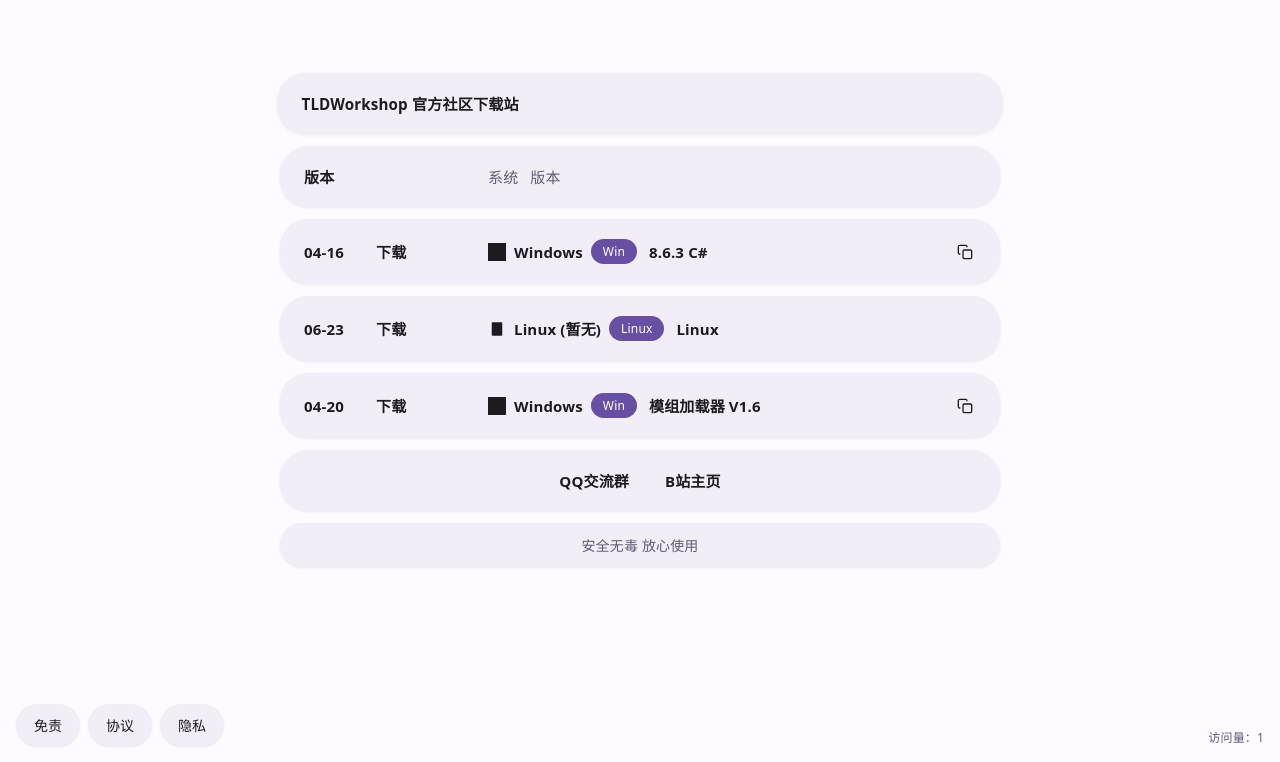
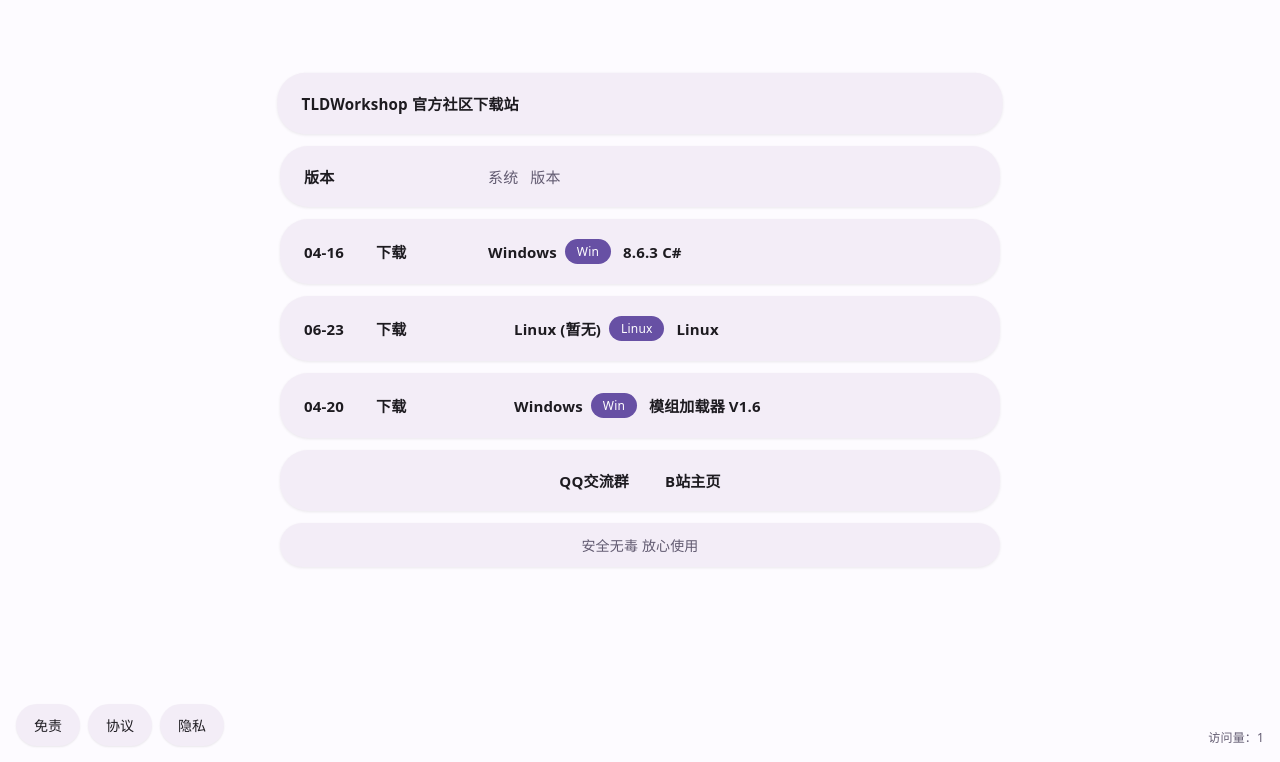
Before and after one commit to MfsGame/TLD.github.io, a plain HTML site: page index.html in a window 1280 px wide. Shown: the part 80-842 px from the top of the page. Drawn offline with Linux system fonts and the light colour scheme.

Commit message:
Add files via upload

```diff
--- a/index.html
+++ b/index.html
@@ -1,4 +1,3 @@
-
 <!DOCTYPE html>
 <html lang="zh-CN">
 <head>
@@ -527,9 +526,6 @@
           <div class="block-year"><h4 class="block-title">04-16</h4></div>
           <div class="block-client"><h4 class="block-title" data-i18n="download">下载</h4></div>
           <div class="block-studio">
-            <div class="os-icon">
-              <svg viewBox="0 0 24 24" fill="currentColor"><path d="M0 0h12v12H0V0zm12 0h12v12H12V0zM0 12h12v12H0V12zm12 0h12v12H12V12z"/></svg>
-            </div>
             <h4 class="block-title" data-i18n="windows">Windows</h4>
             <span class="os-tag">Win</span>
           </div>
@@ -537,7 +533,6 @@
         </div>
         <div class="block-actions-wrapper">
           <div class="icon copy-btn" data-url="https://gitlab.com/XLDev/TLDMod/-/raw/main/长途车间汉化版__1_.exe">
-            <svg width="16" height="16" viewBox="0 0 24 24" fill="none" stroke="currentColor" stroke-width="2"><rect x="9" y="9" width="13" height="13" rx="2"></rect><path d="M5 15H4a2 2 0 01-2-2V4a2 2 0 012-2h9a2 2 0 012 2v1"></path></svg>
           </div>
         </div>
       </a>
@@ -549,7 +544,6 @@
           <div class="block-client"><h4 class="block-title" data-i18n="download">下载</h4></div>
           <div class="block-studio">
             <div class="os-icon">
-              <svg viewBox="0 0 24 24" fill="currentColor"><rect x="5" y="3" width="14" height="18" rx="1"></rect></svg>
             </div>
             <h4 class="block-title" data-i18n="linux_no">Linux (暂无)</h4>
             <span class="os-tag">Linux</span>
@@ -565,7 +559,6 @@
           <div class="block-client"><h4 class="block-title" data-i18n="download">下载</h4></div>
           <div class="block-studio">
             <div class="os-icon">
-              <svg viewBox="0 0 24 24" fill="currentColor"><path d="M0 0h12v12H0V0zm12 0h12v12H12V0zM0 12h12v12H0V12zm12 0h12v12H12V12z"/></svg>
             </div>
             <h4 class="block-title" data-i18n="windows">Windows</h4>
             <span class="os-tag">Win</span>
@@ -574,7 +567,6 @@
         </div>
         <div class="block-actions-wrapper">
           <div class="icon copy-btn" data-url="https://gitlab.com/XLDev/TLDMod/-/raw/main/长途旅行模组加载器V1.2.exe">
-            <svg width="16" height="16" viewBox="0 0 24 24" fill="none" stroke="currentColor" stroke-width="2"><rect x="9" y="9" width="13" height="13" rx="2"></rect><path d="M5 15H4a2 2 0 01-2-2V4a2 2 0 012-2h9a2 2 0 012 2v1"></path></svg>
           </div>
         </div>
       </a>
```
